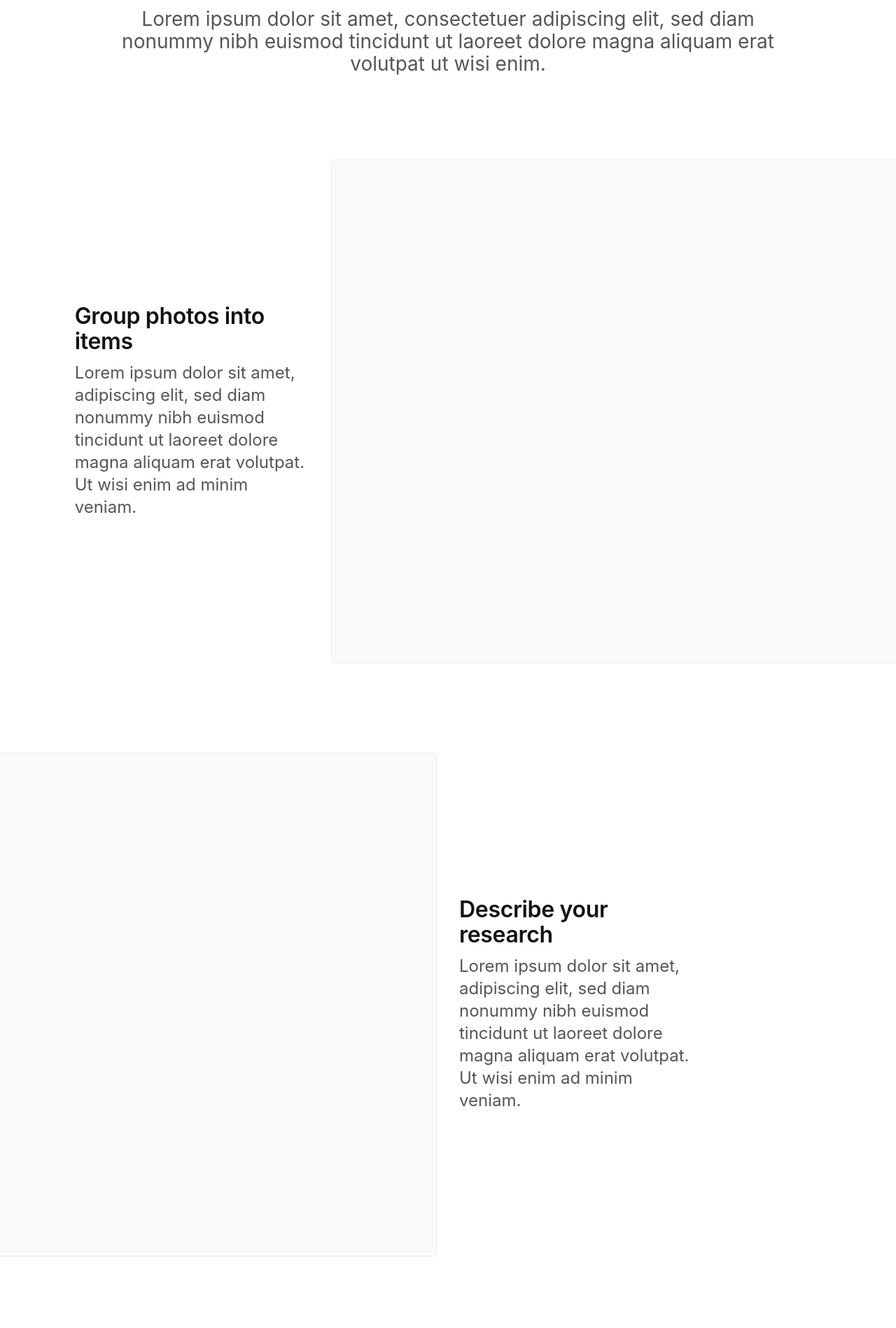
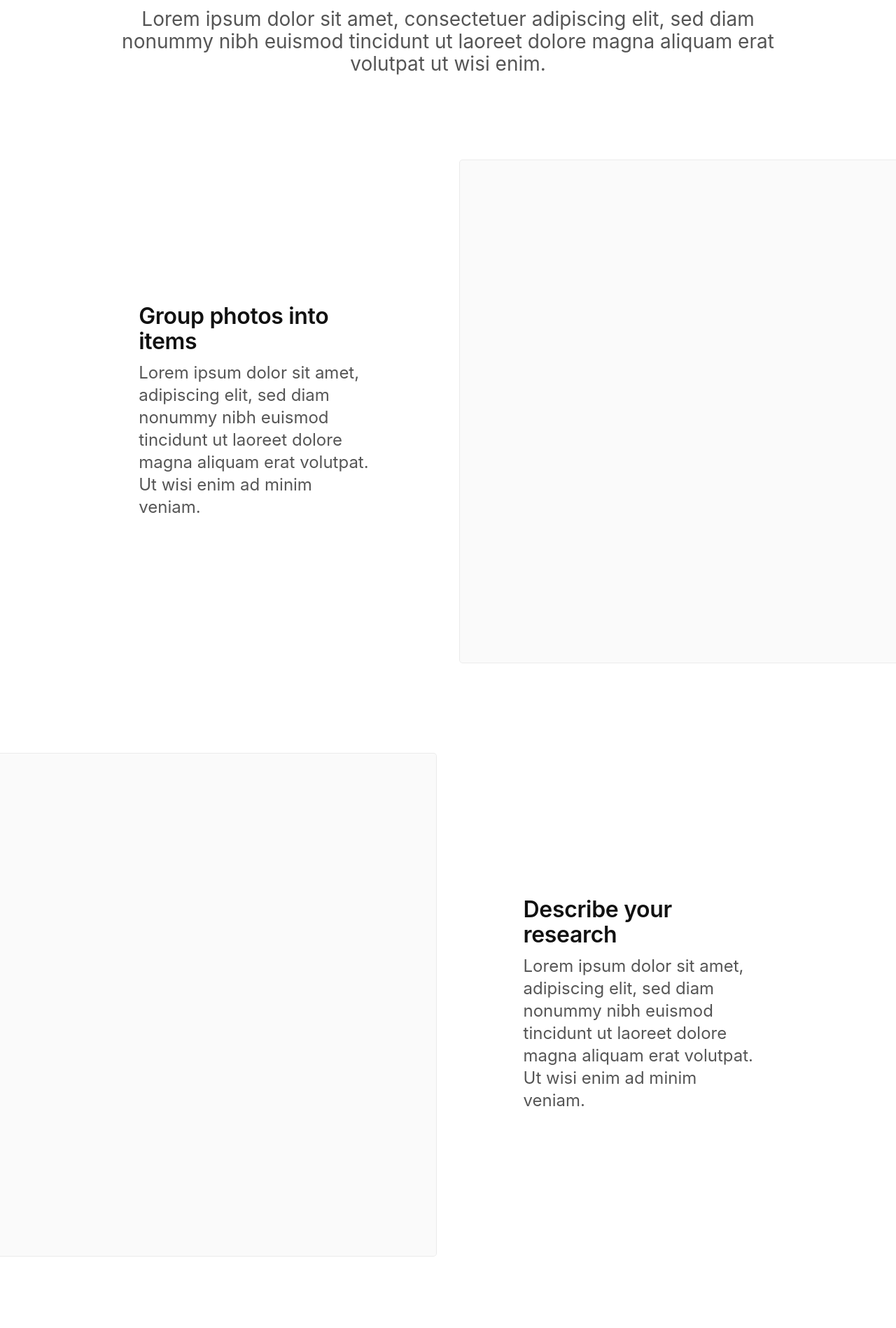
Before and after one commit to tropy/tropy.github.io, a Jekyll site: the page built from index.html, in a window 1280 px wide. Shown: the part 720-2618 px from the top of the page at 70% size. Built offline with Jekyll 4.4.1, drawn with Linux system fonts in a browser that asks for light colours.

Commit message:
Update key-features layout to CSS grid.

```diff
--- a/assets/stylesheets/_grid.scss
+++ b/assets/stylesheets/_grid.scss
@@ -23,6 +23,7 @@
 
 [class*="col"] {
   grid-column-end: span 12;
+  min-width: 0; // Prevent grid blowout
 }
 
 @media (min-width: $sm) {
--- a/assets/stylesheets/mixins/_make-grid.scss
+++ b/assets/stylesheets/mixins/_make-grid.scss
@@ -6,6 +6,7 @@
   @for $i from 1 through 12 {
     .col-#{$bp}-#{$i} {
       grid-column-end: span $i;
+      grid-row: 1;
     }
 
     .start-#{$bp}-#{$i} {
@@ -13,7 +14,7 @@
     }
   }
 
-  .order-#{$bp}-first {
-    order: -1;
+  .justify-self-#{$bp}-end {
+    justify-self: end;
   }
 }
--- a/index.html
+++ b/index.html
@@ -23,44 +23,44 @@ class: home
     <p class="lead text-sm-center">Lorem ipsum dolor sit amet, consectetuer adipiscing elit, sed diam nonummy nibh euismod tincidunt ut laoreet dolore magna aliquam erat volutpat ut wisi enim.</p>
     <section>
       <div class="row align-items-center">
-        <div class="col-lg-4 offset-lg-1">
+        <div class="col-lg-4 start-lg-2">
           <h3>Group photos into items</h3>
           <p>Lorem ipsum dolor sit amet, adipiscing elit, sed diam nonummy nibh euismod tincidunt ut laoreet dolore magna aliquam erat volutpat. Ut wisi enim ad minim veniam.</p>
         </div>
-        <div class="col-lg-6 offset-lg-1">
+        <div class="col-lg-6 start-lg-7">
           <img src="assets/images/dummy-screenshot.svg">
         </div>
       </div>
     </section>
     <section>
       <div class="row align-items-center">
-        <div class="col-lg-4 offset-lg-1">
+        <div class="col-lg-4 start-lg-8">
           <h3>Describe your research</h3>
           <p>Lorem ipsum dolor sit amet, adipiscing elit, sed diam nonummy nibh euismod tincidunt ut laoreet dolore magna aliquam erat volutpat. Ut wisi enim ad minim veniam.</p>
         </div>
-        <div class="col-lg-6 d-flex flex-row-reverse order-lg-first">
+        <div class="col-lg-6 start-lg-1 justify-self-lg-end">
           <img src="assets/images/dummy-screenshot.svg">
         </div>
       </div>
     </section>
     <section>
       <div class="row align-items-center">
-        <div class="col-lg-4 offset-lg-1">
+        <div class="col-lg-4 start-lg-2">
           <h3>Organize your research</h3>
           <p>Lorem ipsum dolor sit amet, adipiscing elit, sed diam nonummy nibh euismod tincidunt ut laoreet dolore magna aliquam erat volutpat. Ut wisi enim ad minim veniam.</p>
         </div>
-        <div class="col-lg-6 offset-lg-1">
+        <div class="col-lg-6 start-lg-7">
           <img src="assets/images/dummy-screenshot.svg">
         </div>
       </div>
     </section>
     <section>
       <div class="row align-items-center">
-        <div class="col-lg-4 offset-lg-1">
+        <div class="col-lg-4 start-lg-8">
           <h3>Annotate your photos</h3>
           <p>Lorem ipsum dolor sit amet, adipiscing elit, sed diam nonummy nibh euismod tincidunt ut laoreet dolore magna aliquam erat volutpat. Ut wisi enim ad minim veniam.</p>
         </div>
-        <div class="col-lg-6 d-flex flex-row-reverse order-lg-first">
+        <div class="col-lg-6 start-lg-1 justify-self-lg-end">
           <img src="assets/images/dummy-screenshot.svg">
         </div>
       </div>
```
